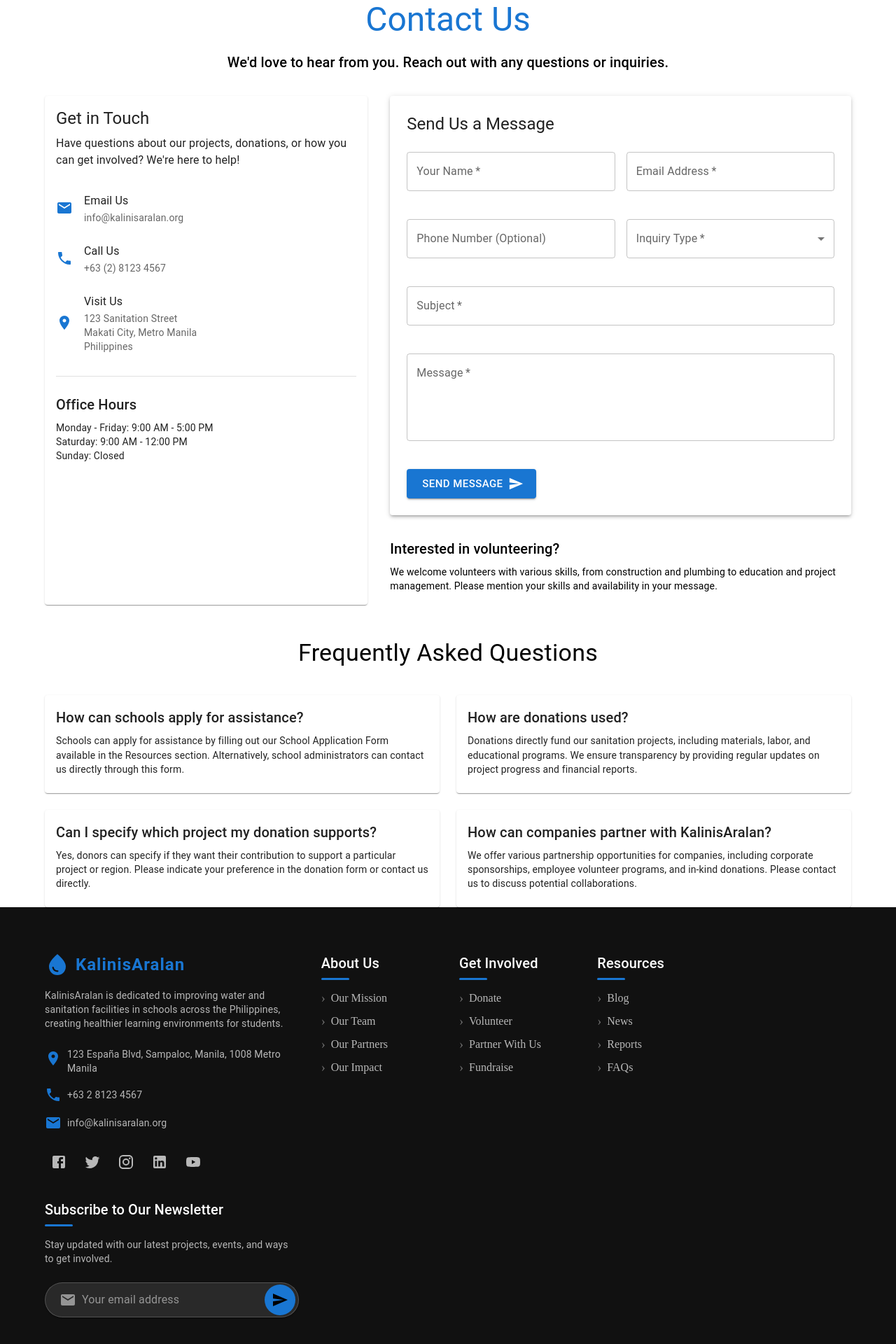
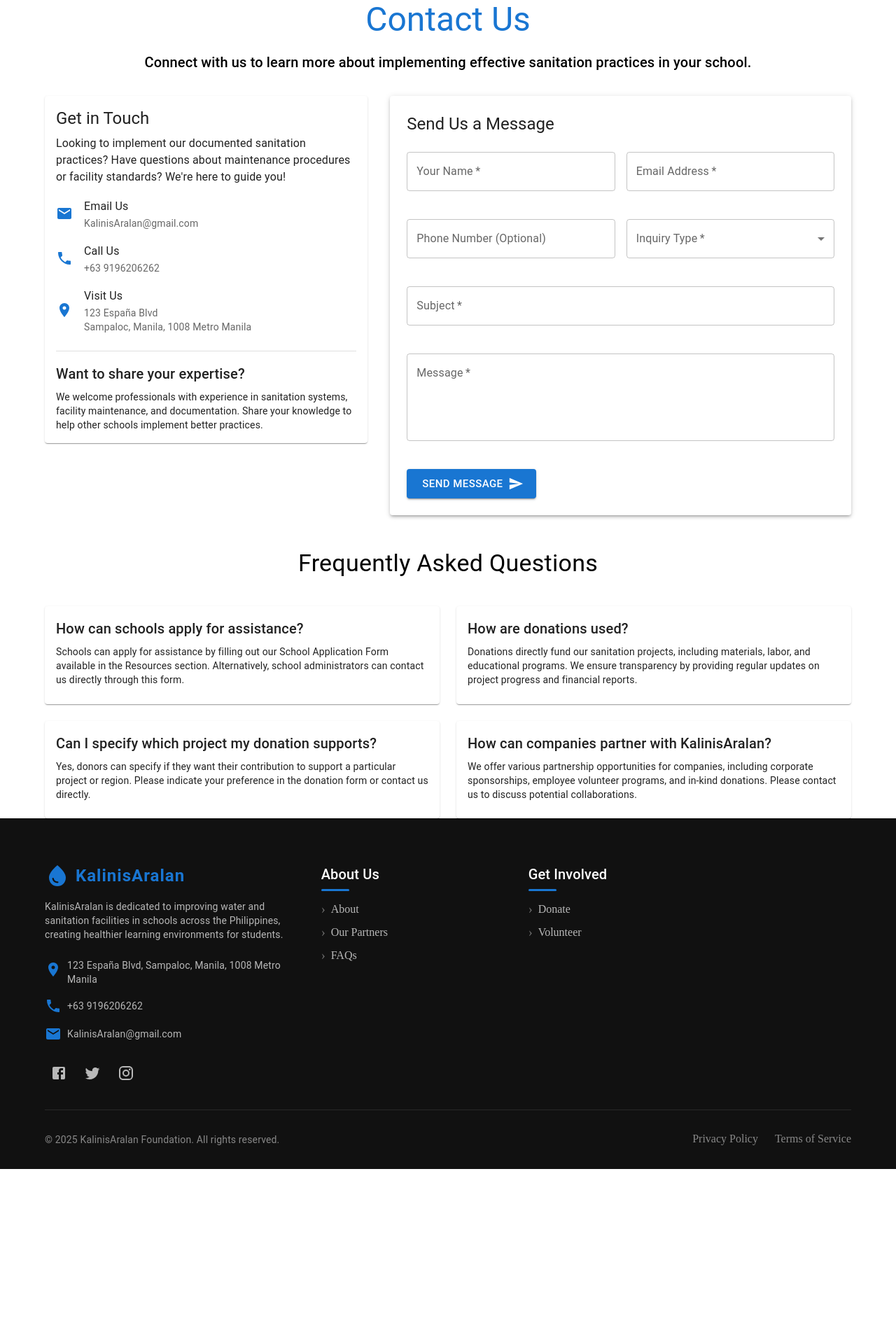
Before and after one commit to truckdriver1965/KalinisAralan, a React (Create React App) app: page /contact in a window 1280 px wide. Shown: the part 80-2000 px from the top of the page at 70% size. After the commit the page ends 1750 px from the top, so only its background shows below. Built offline with nearby package versions, Linux system fonts and the light colour scheme.

Commit message:
tae ice cream

```diff
--- a/package.json
+++ b/package.json
@@ -10,6 +10,7 @@
     "@testing-library/jest-dom": "^5.16.5",
     "@testing-library/react": "^13.4.0",
     "@testing-library/user-event": "^13.5.0",
+    "axios": "^1.9.0",
     "react": "^18.2.0",
     "react-dom": "^18.2.0",
     "react-router-dom": "^6.30.0",
--- a/src/components/Footer.js
+++ b/src/components/Footer.js
@@ -33,10 +33,9 @@ function Footer() {
     {
       title: 'About Us',
       links: [
-        { name: 'Our Mission', path: '/about' },
-        { name: 'Our Team', path: '/about#team' },
+        { name: 'About', path: '/about' },
         { name: 'Our Partners', path: '/about#partners' },
-        { name: 'Our Impact', path: '/about#impact' },
+        { name: 'FAQs', path: '/faqs' },
       ]
     },
     {
@@ -44,17 +43,6 @@ function Footer() {
       links: [
         { name: 'Donate', path: '/donate' },
         { name: 'Volunteer', path: '/volunteer' },
-        { name: 'Partner With Us', path: '/partner' },
-        { name: 'Fundraise', path: '/fundraise' },
-      ]
-    },
-    {
-      title: 'Resources',
-      links: [
-        { name: 'Blog', path: '/blog' },
-        { name: 'News', path: '/news' },
-        { name: 'Reports', path: '/reports' },
-        { name: 'FAQs', path: '/faqs' },
       ]
     }
   ];
@@ -63,8 +51,6 @@ function Footer() {
     { icon: <FacebookIcon />, url: 'https://facebook.com' },
     { icon: <TwitterIcon />, url: 'https://twitter.com' },
     { icon: <InstagramIcon />, url: 'https://instagram.com' },
-    { icon: <LinkedInIcon />, url: 'https://linkedin.com' },
-    { icon: <YouTubeIcon />, url: 'https://youtube.com' },
   ];
 
   return (
@@ -103,13 +89,13 @@ function Footer() {
               <Box sx={{ display: 'flex', alignItems: 'center', mb: 2 }}>
                 <PhoneIcon sx={{ color: theme.palette.primary.main, mr: 1 }} />
                 <Typography variant="body2" sx={{ color: 'rgba(255,255,255,0.7)' }}>
-                  +63 2 8123 4567
+                  +63 9196206262
                 </Typography>
               </Box>
               <Box sx={{ display: 'flex', alignItems: 'center' }}>
                 <EmailIcon sx={{ color: theme.palette.primary.main, mr: 1 }} />
                 <Typography variant="body2" sx={{ color: 'rgba(255,255,255,0.7)' }}>
-                  info@kalinisaralan.org
+                  KalinisAralan@gmail.com
                 </Typography>
               </Box>
             </Box>
@@ -139,7 +125,7 @@ function Footer() {
 
           {/* Quick Links */}
           {footerLinks.map((section, index) => (
-            <Grid item xs={12} sm={6} md={2} key={index}>
+            <Grid item xs={12} sm={6} md={3} key={index}>
               <Typography
                 variant="h6"
                 sx={{
@@ -195,82 +181,6 @@ function Footer() {
               </Box>
             </Grid>
           ))}
-
-          {/* Newsletter */}
-          <Grid item xs={12} md={4}>
-            <Typography
-              variant="h6"
-              sx={{
-                mb: 3,
-                color: 'white',
-                position: 'relative',
-                '&::after': {
-                  content: '""',
-                  position: 'absolute',
-                  bottom: -8,
-                  left: 0,
-                  width: 40,
-                  height: 3,
-                  backgroundColor: theme.palette.primary.main,
-                  borderRadius: 1
-                }
-              }}
-            >
-              Subscribe to Our Newsletter
-            </Typography>
-            <Typography variant="body2" sx={{ mb: 3, color: 'rgba(255,255,255,0.7)' }}>
-              Stay updated with our latest projects, events, and ways to get involved.
-            </Typography>
-
-            <Paper
-              component="form"
-              sx={{
-                p: '2px 4px',
-                display: 'flex',
-                alignItems: 'center',
-                bgcolor: 'rgba(255,255,255,0.1)',
-                border: '1px solid rgba(255,255,255,0.2)',
-                borderRadius: 30,
-                mb: 3,
-              }}
-            >
-              <TextField
-                fullWidth
-                placeholder="Your email address"
-                variant="standard"
-                InputProps={{
-                  disableUnderline: true,
-                  startAdornment: (
-                    <InputAdornment position="start">
-                      <EmailIcon sx={{ color: 'rgba(255,255,255,0.5)', ml: 1 }} />
-                    </InputAdornment>
-                  ),
-                  sx: {
-                    color: 'white',
-                    px: 1,
-                    '& input::placeholder': {
-                      color: 'rgba(255,255,255,0.5)',
-                      opacity: 1,
-                    }
-                  }
-                }}
-              />
-              <IconButton
-                type="submit"
-                sx={{
-                  p: '10px',
-                  color: 'black',
-                  bgcolor: theme.palette.primary.main,
-                  '&:hover': {
-                    bgcolor: theme.palette.primary.dark,
-                  }
-                }}
-              >
-                <SendIcon />
-              </IconButton>
-            </Paper>
-
-          </Grid>
         </Grid>
 
         <Divider sx={{ my: 4, borderColor: 'rgba(255,255,255,0.1)' }} />
--- a/src/components/Header.js
+++ b/src/components/Header.js
@@ -61,9 +61,9 @@ function Header() {
 
   const navItems = [
     { name: 'Home', path: '/' },
+    { name: 'Practices', path: '/projects' },
     { name: 'About', path: '/about' },
-    { name: 'Practices', path: '/projects' },
-    { name: 'Contact', path: '/contact' },
+    { name: 'Contact Us', path: '/contact' },
   ];
 
   const isActive = (path) => {
--- a/src/components/Navbar.js
+++ b/src/components/Navbar.js
@@ -18,11 +18,11 @@ import WaterDropIcon from '@mui/icons-material/WaterDrop';
 
 const pages = [
   { title: 'Home', path: '/' },
+  { title: 'Practices', path: '/projects' },
   { title: 'About', path: '/about' },
-  { title: 'Practices', path: '/projects' },
+  { title: 'Contact', path: '/contact' },
   { title: 'Donate', path: '/donate' },
   { title: 'Resources', path: '/resources' },
-  { title: 'Contact', path: '/contact' },
 ];
 
 function Navbar() {
--- a/src/pages/ContactPage.js
+++ b/src/pages/ContactPage.js
@@ -34,11 +34,11 @@ function ContactPage() {
   const [isSubmitting, setIsSubmitting] = useState(false);
 
   const inquiryTypes = [
-    'General Inquiry',
-    'Donation Information',
-    'Volunteer Opportunities',
+    'Documentation Access',
+    'Best Practices Implementation',
+    'Technical Assistance',
     'School Partnership',
-    'Technical Assistance',
+    'Resource Sharing',
     'Media Inquiry',
     'Other'
   ];
@@ -122,42 +122,42 @@ function ContactPage() {
         Contact Us
       </Typography>
       <Typography variant="h6" paragraph align="center" sx={{ mb: 4 }}>
-        We'd love to hear from you. Reach out with any questions or inquiries.
+        Connect with us to learn more about implementing effective sanitation practices in your school.
       </Typography>
 
       <Grid container spacing={4}>
         <Grid item xs={12} md={5}>
-          <Card sx={{ height: '100%' }}>
-            <CardContent>
+          <Card sx={{ height: 'auto' }}>
+            <CardContent sx={{ pb: '16px !important' }}>
               <Typography variant="h5" gutterBottom>
                 Get in Touch
               </Typography>
               <Typography variant="body1" paragraph>
-                Have questions about our projects, donations, or how you can get involved?
-                We're here to help!
+                Looking to implement our documented sanitation practices? Have questions about maintenance procedures or facility standards?
+                We're here to guide you!
               </Typography>
 
-              <Box sx={{ my: 4 }}>
-                <Box sx={{ display: 'flex', alignItems: 'center', mb: 3 }}>
+              <Box>
+                <Box sx={{ display: 'flex', alignItems: 'center', mb: 2 }}>
                   <EmailIcon color="primary" sx={{ mr: 2 }} />
                   <Box>
                     <Typography variant="subtitle1">
                       Email Us
                     </Typography>
                     <Typography variant="body2" color="text.secondary">
-                      info@kalinisaralan.org
+                      KalinisAralan@gmail.com
                     </Typography>
                   </Box>
                 </Box>
 
-                <Box sx={{ display: 'flex', alignItems: 'center', mb: 3 }}>
+                <Box sx={{ display: 'flex', alignItems: 'center', mb: 2 }}>
                   <PhoneIcon color="primary" sx={{ mr: 2 }} />
                   <Box>
                     <Typography variant="subtitle1">
                       Call Us
                     </Typography>
                     <Typography variant="body2" color="text.secondary">
-                      +63 (2) 8123 4567
+                      +63 9196206262
                     </Typography>
                   </Box>
                 </Box>
@@ -169,24 +169,22 @@ function ContactPage() {
                       Visit Us
                     </Typography>
                     <Typography variant="body2" color="text.secondary">
-                      123 Sanitation Street<br />
-                      Makati City, Metro Manila<br />
-                      Philippines
+                      123 España Blvd<br />
+                      Sampaloc, Manila, 1008 Metro Manila
                     </Typography>
                   </Box>
                 </Box>
               </Box>
 
-              <Divider sx={{ my: 3 }} />
-
-              <Typography variant="h6" gutterBottom>
-                Office Hours
-              </Typography>
-              <Typography variant="body2">
-                Monday - Friday: 9:00 AM - 5:00 PM<br />
-                Saturday: 9:00 AM - 12:00 PM<br />
-                Sunday: Closed
-              </Typography>
+              <Box sx={{ mt: 3, pt: 2, borderTop: 1, borderColor: 'divider' }}>
+                <Typography variant="h6" gutterBottom>
+                  Want to share your expertise?
+                </Typography>
+                <Typography variant="body2">
+                  We welcome professionals with experience in sanitation systems, facility maintenance, and documentation.
+                  Share your knowledge to help other schools implement better practices.
+                </Typography>
+              </Box>
             </CardContent>
           </Card>
         </Grid>
@@ -300,16 +298,6 @@ function ContactPage() {
               </Grid>
             </form>
           </Paper>
-
-          <Box sx={{ mt: 4 }}>
-            <Typography variant="h6" gutterBottom>
-              Interested in volunteering?
-            </Typography>
-            <Typography variant="body2" paragraph>
-              We welcome volunteers with various skills, from construction and plumbing to education and project management.
-              Please mention your skills and availability in your message.
-            </Typography>
-          </Box>
         </Grid>
       </Grid>
 
--- a/src/pages/HomePage.js
+++ b/src/pages/HomePage.js
@@ -22,6 +22,7 @@ import FavoriteIcon from '@mui/icons-material/Favorite';
 import MedicalServicesIcon from '@mui/icons-material/MedicalServices';
 import MenuBookIcon from '@mui/icons-material/MenuBook';
 import HandshakeIcon from '@mui/icons-material/Handshake';
+import { Link } from 'react-router-dom';
 
 function HomePage() {
   const theme = useTheme();
@@ -167,7 +168,7 @@ function HomePage() {
                       lineHeight: 1.6
                     }}
                   >
-                    KalinisAralan documents and shares our partner school's successful sanitation practices while enabling support for more schools to implement better facilities for their students.
+                    KalinisAralan documents and shares Baliwag North Central School's successful sanitation practices while enabling support for more schools to implement better facilities for their students.
                   </Typography>
                   <Stack
                     direction={{ xs: 'column', sm: 'row' }}
@@ -177,8 +178,8 @@ function HomePage() {
                       variant="contained"
                       color="primary"
                       size="large"
-                      component="a"
-                      href="/donate"
+                      component={Link}
+                      to="/donate"
                       sx={{
                         py: 1.5,
                         px: 4,
@@ -190,8 +191,8 @@ function HomePage() {
                     <Button
                       variant="outlined"
                       size="large"
-                      component="a"
-                      href="/projects"
+                      component={Link}
+                      to="/projects"
                       sx={{
                         py: 1.5,
                         px: 4,
@@ -400,24 +401,6 @@ function HomePage() {
                     ))}
                   </Box>
 
-                  <Button
-                    variant="contained"
-                    color="primary"
-                    component="a"
-                    href="/our-approach"
-                    endIcon={<ArrowForwardIcon />}
-                    sx={{
-                      py: 1.5,
-                      px: 4,
-                      fontWeight: 'bold',
-                      transition: 'all 0.3s ease',
-                      '&:hover': {
-                        transform: 'translateX(5px)',
-                      }
-                    }}
-                  >
-                    Learn More About Our Approach
-                  </Button>
                 </Box>
               </Fade>
             </Grid>
@@ -753,24 +736,6 @@ function HomePage() {
                     justifyContent="center"
                   >
                     <Button
-                      variant="contained"
-                      size="large"
-                      component="a"
-                      href="/get-involved"
-                      sx={{
-                        py: 1.5,
-                        px: 4,
-                        bgcolor: 'white',
-                        color: 'primary.main',
-                        fontWeight: 'bold',
-                        '&:hover': {
-                          bgcolor: 'rgba(255, 255, 255, 0.9)',
-                        }
-                      }}
-                    >
-                      Get Involved
-                    </Button>
-                    <Button
                       variant="outlined"
                       size="large"
                       component="a"
```
Also changed, not shown: 1 other file (tests, documents, lock files or other folders).
